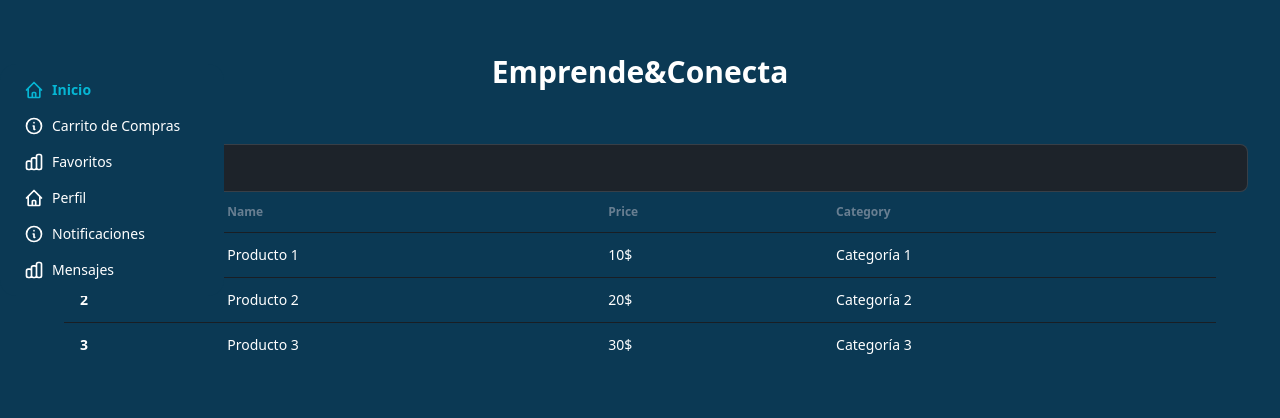
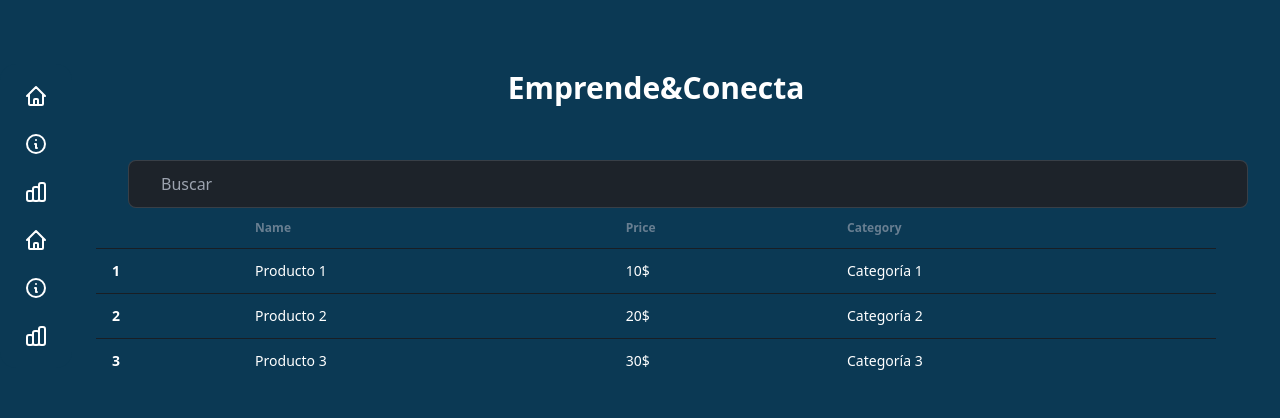
Before and after one commit to thvx/UX-frontend, a React (Vite) app in the folder emprende-conecta-frontend/: page /dashboard in a window 1280 px wide. Shown: the top 418 px of the page. Built offline with nearby package versions, Linux system fonts and the light colour scheme.

Commit message:
Fix: superposición de barra lateral en dashboard

```diff
--- a/emprende-conecta-frontend/src/app/Dashboard/dashboard.tsx
+++ b/emprende-conecta-frontend/src/app/Dashboard/dashboard.tsx
@@ -54,18 +54,6 @@ const App: React.FC = () => {
     }
     const [tableResults, setTableResults] = useState<TableResult[]>([]);
     const [cardsData, setCardsData] = useState<CardData[]>([]);
-    const [menuExpanded, setMenuExpanded] = useState(window.innerWidth >= 1024);
-
-    useEffect(() => {
-        const handleResize = () => {
-          setMenuExpanded(window.innerWidth >= 1024);
-        };
-
-        window.addEventListener('resize', handleResize);
-        return () => {
-          window.removeEventListener('resize', handleResize);
-        };
-      }, []);
 
     useEffect(() => {
         const fetchData = async () => {
@@ -128,17 +116,17 @@ const App: React.FC = () => {
     }, []);
 
   return (
-    <div className="app-container min-h-screen bg-custom-blue">
-        {menuExpanded && (
-        <aside className="fixed top-16 left-0 h-full z-20 ">
+    <div className="app-container h-min-screen flex-grow bg-custom-blue flex flex-col">
+      <div className="flex flex-1">
+        <aside className="fixed top-16 left-0 h-full z-20">
           <Menu items={menuData} />
         </aside>
-        )}
-        <main className={`main-content ${menuExpanded ? 'menu-expanded' : 'menu-collapsed'} flex-1`}>
+        <main className="main-content flex-1 ml-8 p-4">
           <Dashboard tableResults={tableResults} cardsData={cardsData} />
         </main>
+      </div>
       <Footer />
     </div>
-  )
-}
+  );
+};
 export default App;
--- a/emprende-conecta-frontend/src/components/Atoms/Navigation/menu/menu.tsx
+++ b/emprende-conecta-frontend/src/components/Atoms/Navigation/menu/menu.tsx
@@ -13,27 +13,22 @@ type MenuProps = {
 const Menu: React.FC<MenuProps> = ({ items }) => {
     return(
         <>
-            <ul className="menu bg-custom-blue w-56 rounded-box">
+            <ul className="menu bg-custom-blue rounded-box">
                 {items.map((item, index) => (
-                        index === 0 ? (
-                            <li key={index}>
-                                <a className="text-cyan-500 font-bold">
-                                    <svg xmlns={item.iconLink} className="h-5 w-5" fill="none" viewBox="0 0 24 24" stroke="currentColor"><path strokeLinecap="round" strokeLinejoin="round" strokeWidth="2" d={item.d} /></svg>
-                                    {item.title}
-                                </a>
-                            </li>
-                        ) : (
-                            <li key={index}>
-                                <a className="text-white">
-                                    <svg xmlns={item.iconLink} className="h-5 w-5" fill="none" viewBox="0 0 24 24" stroke="currentColor"><path strokeLinecap="round" strokeLinejoin="round" strokeWidth="2" d={item.d} /></svg>
-                                    {item.title}
-                                </a>
-                            </li>
-                        )
+                    <li key={index} className="relative group">
+                        <a className={`text-white`}>
+                            <svg xmlns={item.iconLink} className="h-8 w-6" fill="none" viewBox="0 0 24 24" stroke="currentColor">
+                                <path strokeLinecap="round" strokeLinejoin="round" strokeWidth="2" d={item.d} />
+                            </svg>
+                            <span className="absolute left-1/2 -translate-x-1/2 -top-6 opacity-0 group-hover:opacity-100 transition-opacity bg-gray-800 text-white text-xs rounded py-1 px-2">
+                                {item.title}
+                            </span>
+                        </a>
+                    </li>
                 ))}
             </ul>
         </>
     )
 }
 
-export default Menu
+export default Menu;
--- a/emprende-conecta-frontend/src/components/Templates/Dashboard/dashboard.tsx
+++ b/emprende-conecta-frontend/src/components/Templates/Dashboard/dashboard.tsx
@@ -56,7 +56,7 @@ const Dashboard: React.FC<DashboardProps> = ({tableResults, cardsData}) => {
                     <h2 className="text-white text-2xl">Recomendados</h2>
                     <div className="flex flex-col gap-6 p-6">
                         {cardsData.map((card, index) => (
-                            <CardProductos key={index} {...card} />
+                            <CardProductos key={index} {...card} extraClasses="h-80"/>
                         ))}
                     </div>
                 </div>
@@ -65,7 +65,7 @@ const Dashboard: React.FC<DashboardProps> = ({tableResults, cardsData}) => {
                     <h2 className="text-white text-2xl">Resultados</h2>
                     <div className="flex flex-row justify-center gap-6 p-6 flex-wrap">
                         {filteredResultsCards.map((card, index) => (
-                            <CardProductos key={index} {...card} />
+                            <CardProductos key={index} {...card} extraClasses="h-96"/>
                         ))}
                     </div>
                 </div>
```
Also changed, not shown: emprende-conecta-frontend/src/assets/imagenes/shopping-cart-svgrepo-com.png (added). Lines whose indentation alone changed are shown as unchanged.
